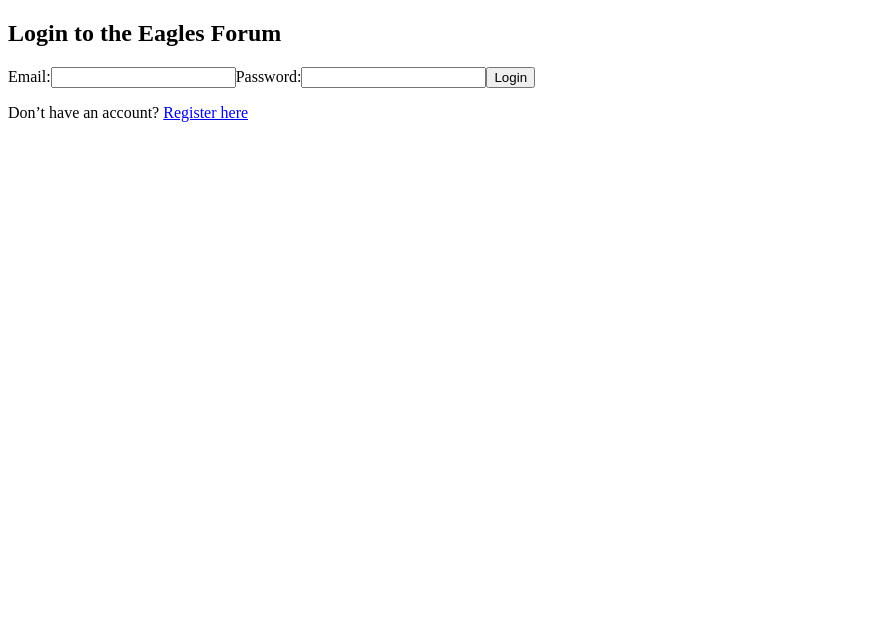
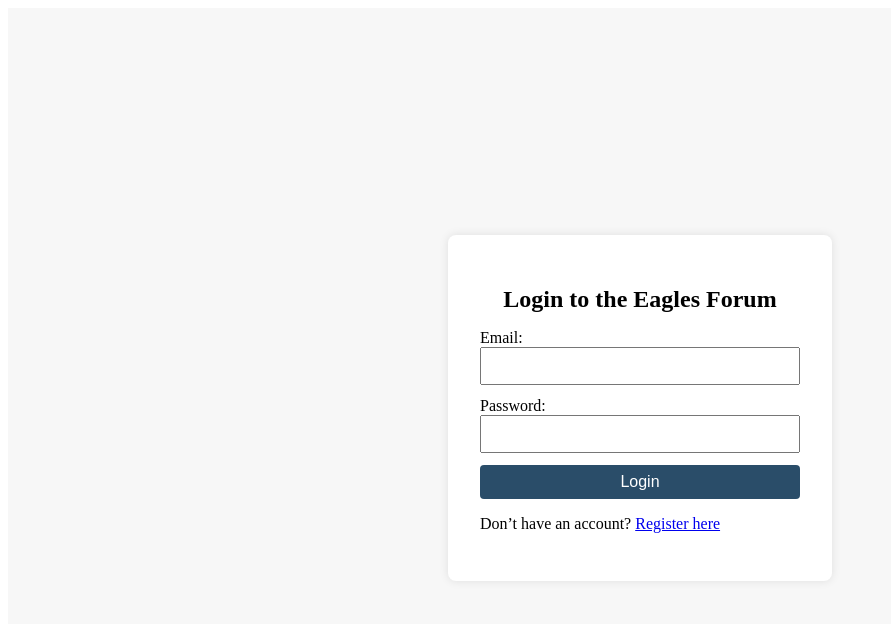
Before and after one commit to AugustCase/Eagles-Forum, a React (Create React App) app in the folder eagles-forum/frontend/: page / in a window 1280 px wide. Shown: the top 624 px of the page, without its empty margins (0-891 px from the left). Built offline with nearby package versions, Linux system fonts and the light colour scheme; the HTML template or start-up script is replaced by a standard one.

Commit message:
added css for the login page

```diff
--- a/eagles-forum/frontend/src/pages/LoginPage.css
+++ b/eagles-forum/frontend/src/pages/LoginPage.css
@@ -0,0 +1,51 @@
+.login-container {
+  height: 100vh;
+  display: flex;
+  justify-content: center;
+  align-items: center;
+  background-color: #f7f7f7;
+}
+
+.login-box {
+  width: 320px;
+  padding: 2rem;
+  background-color: white;
+  border-radius: 8px;
+  box-shadow: 0 0 10px rgba(0, 0, 0, 0.1);
+}
+
+.login-box h2 {
+  margin-bottom: 1rem;
+  text-align: center;
+}
+
+.login-box form {
+  display: flex;
+  flex-direction: column;
+}
+
+.login-box input {
+  margin-bottom: 0.75rem;
+  padding: 0.5rem;
+  font-size: 1rem;
+}
+
+.login-box button {
+  padding: 0.5rem;
+  font-size: 1rem;
+  background-color: #2a4d69;
+  color: white;
+  border: none;
+  border-radius: 4px;
+  cursor: pointer;
+}
+
+.login-box button:hover {
+  background-color: #1d3557;
+}
+
+.error {
+  color: red;
+  margin-bottom: 0.5rem;
+  font-size: 0.9rem;
+}
```
Also changed, not shown: eagles-forum/frontend/src/pages/LoginPage.jsx (line endings or trailing spaces).
